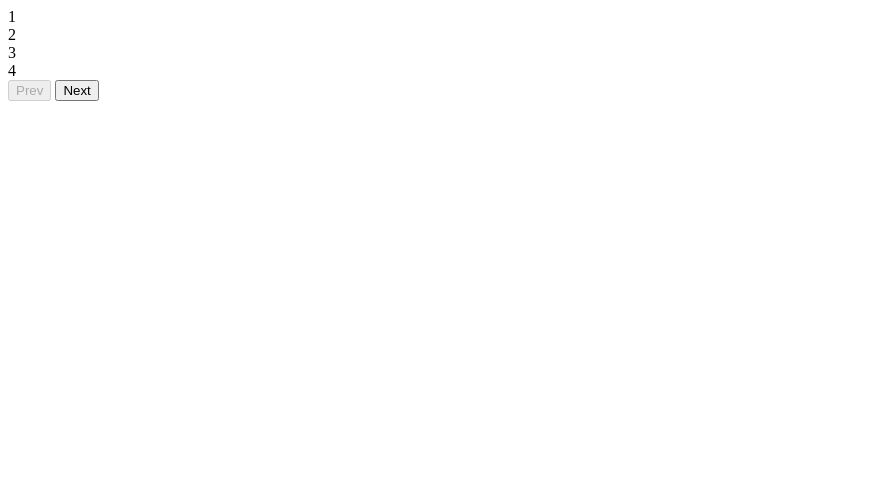
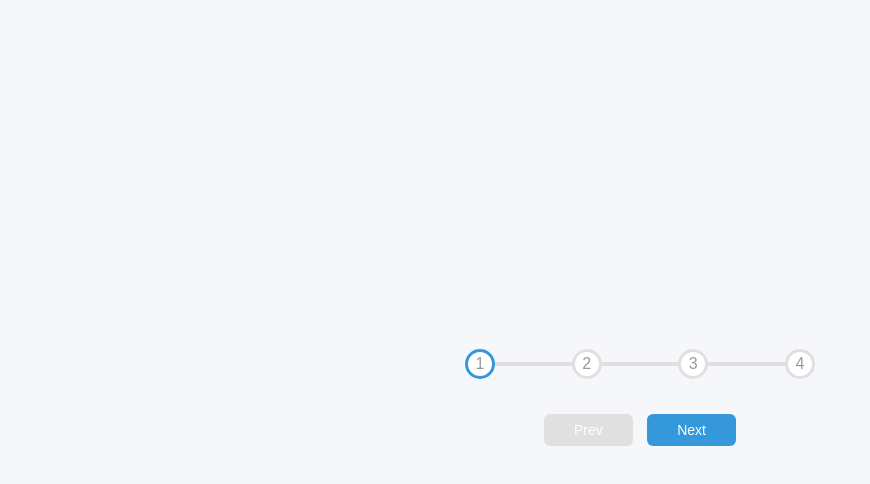
Before and after one commit to RamyaaU/Progress-steps, a plain HTML site: page index.html in a window 1280 px wide. Shown: the whole page, without its empty margins (0-870 px from the left). Drawn offline with Linux system fonts and the light colour scheme; a web font is replaced by a local one.

Commit message:
[Ramya] Refactor. Modified html code

```diff
--- a/index.html
+++ b/index.html
@@ -1,25 +1,24 @@
 <!DOCTYPE html>
 <html lang="en">
   <head>
-    <meta charset="UTF-8">
-    <meta http-equiv="X-UA-Compatible" content="IE=edge">
-    <meta name="viewport" content="width=device-width, initial-scale=1.0">
-    <title>Progress steps</title>
+    <meta charset="UTF-8" />
+    <meta name="viewport" content="width=device-width, initial-scale=1.0" />
+    <link rel="stylesheet" href="style.css" />
+    <title>Progress Steps</title>
   </head>
   <body>
     <div class="container">
       <div class="progress-container">
-            <div class="progress" id="progress">
-                <div class="circle-active">1</div>
-                <div class="circle-active">2</div>
-                <div class="circle-active">3</div>
-                <div class="circle-active">4</div>
+        <div class="progress" id="progress"></div>
+        <div class="circle active">1</div>
+        <div class="circle">2</div>
+        <div class="circle">3</div>
+        <div class="circle">4</div>
       </div>
 
       <button class="btn" id="prev" disabled>Prev</button>
       <button class="btn" id="next">Next</button>
-
     </div>
-    </div>
+    <script src="script.js"></script>
   </body>
 </html>
```
Lines whose indentation alone changed are shown as unchanged.
